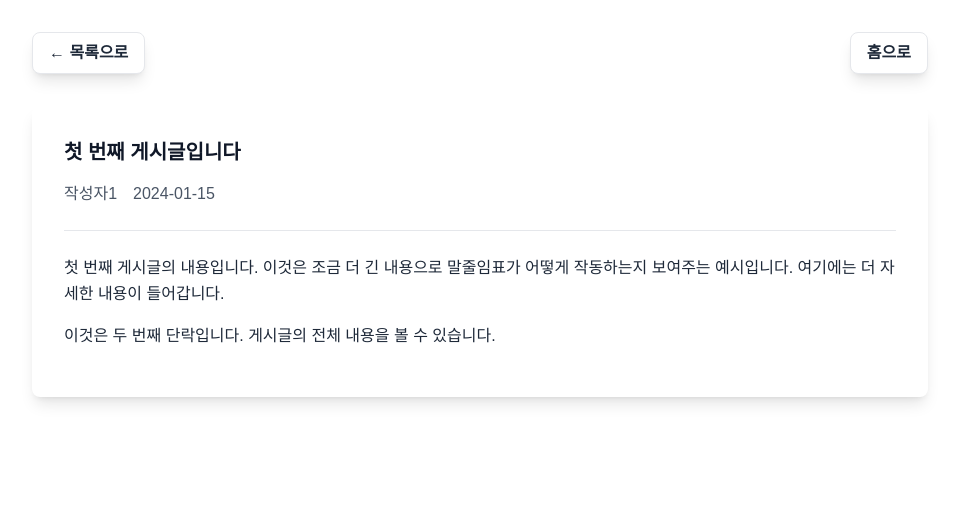
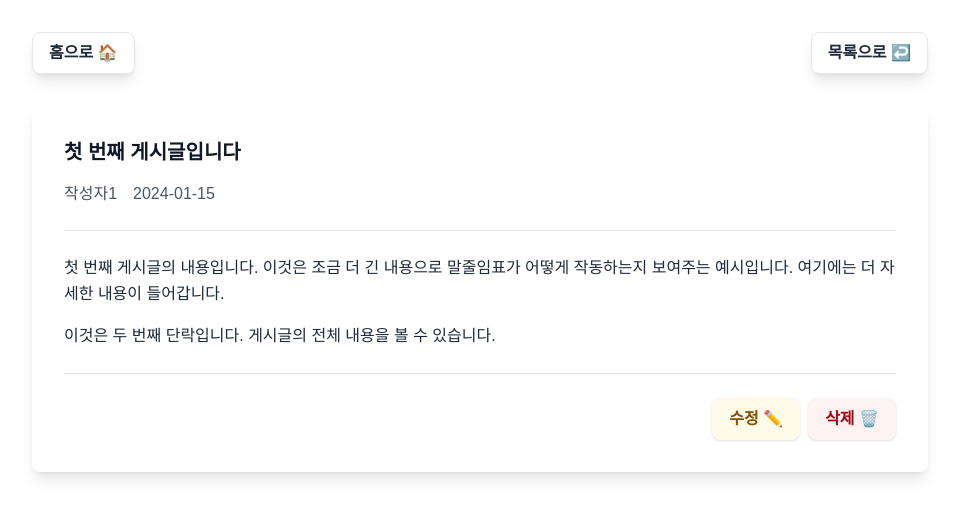
Before and after one commit to RumosZin/sokcho, a Next.js app: page /board/1 in a window 1280 px wide. Shown: the top 518 px of the page, without its empty margins (160-1119 px from the left). Built offline with nearby package versions, Linux system fonts and the light colour scheme.

Commit message:
[refactor] operate header button components to home page and add u/d button

```diff
--- a/src/app/board/[id]/page.tsx
+++ b/src/app/board/[id]/page.tsx
@@ -1,5 +1,6 @@
 // src/app/board/[id]/page.tsx
 'use client';
+import Button from '@/components/Button';
 import Link from 'next/link';
 import { useParams } from 'next/navigation';
 
@@ -44,18 +45,12 @@ export default function PostDetail() {
       <div className="max-w-4xl mx-auto">
         {/* 헤더 */}
         <div className="flex justify-between items-center mb-8">
-          <Link
-            href="/board"
-            className="bg-white hover:bg-blue-50 text-gray-800 font-bold py-2 px-4 rounded-lg shadow-lg border border-gray-200 transition-colors duration-200"
-          >
-            ← 목록으로
-          </Link>
-          <Link
-            href="/"
-            className="bg-white hover:bg-blue-50 text-gray-800 font-bold py-2 px-4 rounded-lg shadow-lg border border-gray-200 transition-colors duration-200"
-          >
-            홈으로
-          </Link>
+            <Button href="/">
+              홈으로 🏠
+            </Button>
+            <Button href="/board">
+              목록으로 ↩️
+            </Button>
         </div>
 
         {/* 게시글 내용 */}
@@ -66,19 +61,31 @@ export default function PostDetail() {
           </h1>
 
           {/* 게시글 정보 */}
-          <div className="flex items-center gap-4 text-gray-600 mb-6 pb-6 border-b border-gray-200">
-            <span>{post.author}</span>
-            <span>{post.date}</span>
+          <div className="flex items-center justify-between mb-6 pb-6 border-b border-gray-200">
+            <div className="flex items-center gap-4 text-gray-600">
+              <span>{post.author}</span>
+              <span>{post.date}</span>
+            </div>
           </div>
 
           {/* 게시글 본문 */}
-          <div className="text-gray-800 leading-relaxed">
+          <div className="text-gray-800 leading-relaxed mb-6">
             {post.content.split('\n').map((line, index) => (
               <p key={index} className="mb-4">
                 {line}
               </p>
             ))}
           </div>
+
+          {/* 수정/삭제 버튼 */}
+          <div className="flex justify-end gap-2 pt-6 border-t border-gray-200">
+            <button className="bg-yellow-50 hover:bg-yellow-100 text-yellow-800 font-bold py-2 px-4 rounded-lg shadow border border-yellow-50 transition-colors duration-200">
+              수정 ✏️
+            </button>
+            <button className="bg-red-50 hover:bg-red-100 text-red-800 font-bold py-2 px-4 rounded-lg shadow border border-red-50 transition-colors duration-200">
+              삭제 🗑️
+            </button>
+          </div>
         </div>
       </div>
     </div>
```
